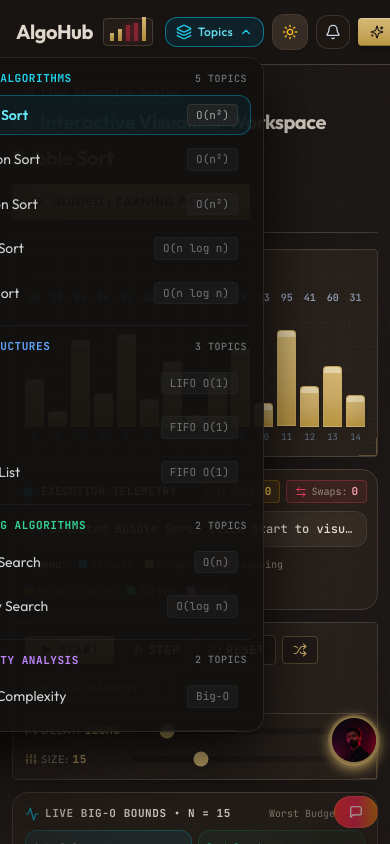
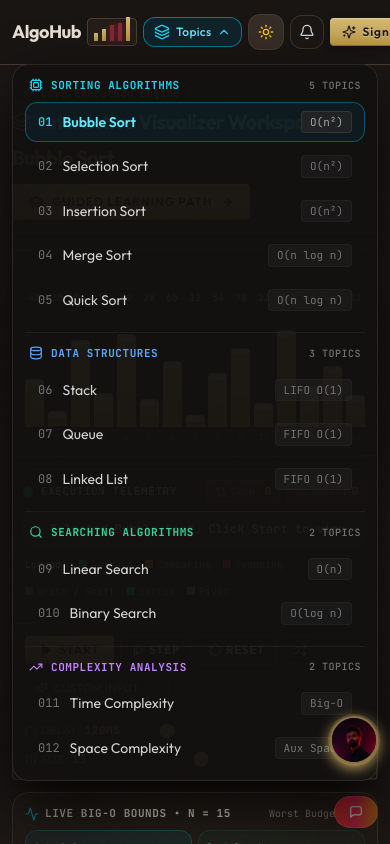
Before and after one commit to mushfiq693-dotcom/Sorting-Algorithms, a Next.js app: page /visualizer in a window 390 px wide. Both pictures are taken after a click on the button "Topics". Shown: the top 844 px of the page. Built offline with nearby package versions, Linux system fonts and the light colour scheme; no server answers.

Commit message:
mobile ui fixed

```diff
--- a/src/app/visualizer/page.tsx
+++ b/src/app/visualizer/page.tsx
@@ -50,17 +50,19 @@ function VisualizerWorkspace() {
     <div className="flex flex-col min-h-screen bg-background text-foreground selection:bg-[#C9A962]/35 selection:text-[#1C1714] transition-colors duration-200 font-body">
       {/* Top Navbar */}
       <header className="sticky top-0 z-50 w-full border-b border-border bg-background/95 backdrop-blur-xl transition-colors">
-        <div className="max-w-7xl mx-auto px-4 sm:px-6 lg:px-8 h-16 flex items-center justify-between gap-3">
-          <div className="flex items-center gap-3 sm:gap-4 shrink-0">
-            <Link href="/" className="flex items-center gap-2.5 group">
-              <span className="font-heading text-xl sm:text-2xl font-bold tracking-tight text-foreground group-hover:text-primary transition-colors">
+        <div className="max-w-7xl mx-auto px-3 sm:px-6 lg:px-8 h-16 flex items-center justify-between gap-1.5 sm:gap-3">
+          <div className="flex items-center gap-2 sm:gap-4 shrink-0 min-w-0">
+            <Link href="/" className="flex items-center gap-1.5 sm:gap-2.5 group">
+              <span className="font-heading text-lg sm:text-2xl font-bold tracking-tight text-foreground group-hover:text-primary transition-colors truncate">
                 AlgoHub
               </span>
-              <AmbientSortLogo />
+              <div className="shrink-0">
+                <AmbientSortLogo />
+              </div>
             </Link>
           </div>
 
-          <div className="flex items-center gap-2 sm:gap-3 shrink-0">
+          <div className="flex items-center gap-1.5 sm:gap-3 shrink-0">
             {/* Topic Categories Dropdown next to Light/Dark Mode */}
             <TopicNavbarDropdown
               selectedTopic={selectedAlgorithm}
--- a/src/components/navigation/TopicNavbarDropdown.tsx
+++ b/src/components/navigation/TopicNavbarDropdown.tsx
@@ -156,8 +156,8 @@ export function TopicNavbarDropdown({
         }`}
       >
         <Layers className="h-4 w-4 text-cyan-400 shrink-0" />
-        <span className="font-medium tracking-wide hidden xs:inline sm:inline">All Topics</span>
-        <span className="font-medium tracking-wide xs:hidden sm:hidden">Topics</span>
+        <span className="font-medium tracking-wide hidden sm:inline">All Topics</span>
+        <span className="font-medium tracking-wide sm:hidden">Topics</span>
         {isOpen ? (
           <ChevronUp className="h-3.5 w-3.5 sm:h-4 sm:w-4 text-cyan-400 shrink-0" />
         ) : (
@@ -167,7 +167,7 @@ export function TopicNavbarDropdown({
 
       {/* Floating Dropdown Popover */}
       {isOpen && (
-        <div className="absolute right-0 top-full mt-2.5 w-[calc(100vw-1.5rem)] sm:w-[350px] max-w-[360px] max-h-[80vh] overflow-y-auto touch-scroll no-scrollbar [scrollbar-width:none] [&::-webkit-scrollbar]:hidden rounded-2xl border border-[#2b2724] bg-[#121110]/95 backdrop-blur-xl p-3 sm:p-4 shadow-[0_25px_60px_rgba(0,0,0,0.8)] z-50 animate-in fade-in zoom-in-95 duration-150">
+        <div className="fixed left-3 right-3 top-[4rem] sm:absolute sm:left-auto sm:right-0 sm:top-full sm:mt-2.5 sm:w-[350px] max-w-full sm:max-w-[360px] max-h-[calc(100vh-5rem)] sm:max-h-[80vh] overflow-y-auto touch-scroll no-scrollbar [scrollbar-width:none] [&::-webkit-scrollbar]:hidden rounded-2xl border border-[#2b2724] bg-[#121110]/95 backdrop-blur-xl p-3 sm:p-4 shadow-[0_25px_60px_rgba(0,0,0,0.8)] z-50 animate-in fade-in zoom-in-95 duration-150">
           {CATEGORIES.map((cat, catIdx) => {
             const CatIcon = cat.icon;
             return (
--- a/src/components/visualizer/VisualizerControls.tsx
+++ b/src/components/visualizer/VisualizerControls.tsx
@@ -82,7 +82,7 @@ export function VisualizerControls({
       {/* Action Buttons & Sliders Row */}
       <div className="flex flex-wrap items-center justify-between gap-2">
         {/* Left: Execution Controls */}
-        <div className="flex items-center gap-1.5">
+        <div className="flex flex-wrap items-center gap-1.5">
           {!isPlaying && !isPaused && (
             <button
               id="start-button"
```
Also changed, not shown: public/icon.svg (deleted), 1 other file (tests, documents, lock files or other folders).
